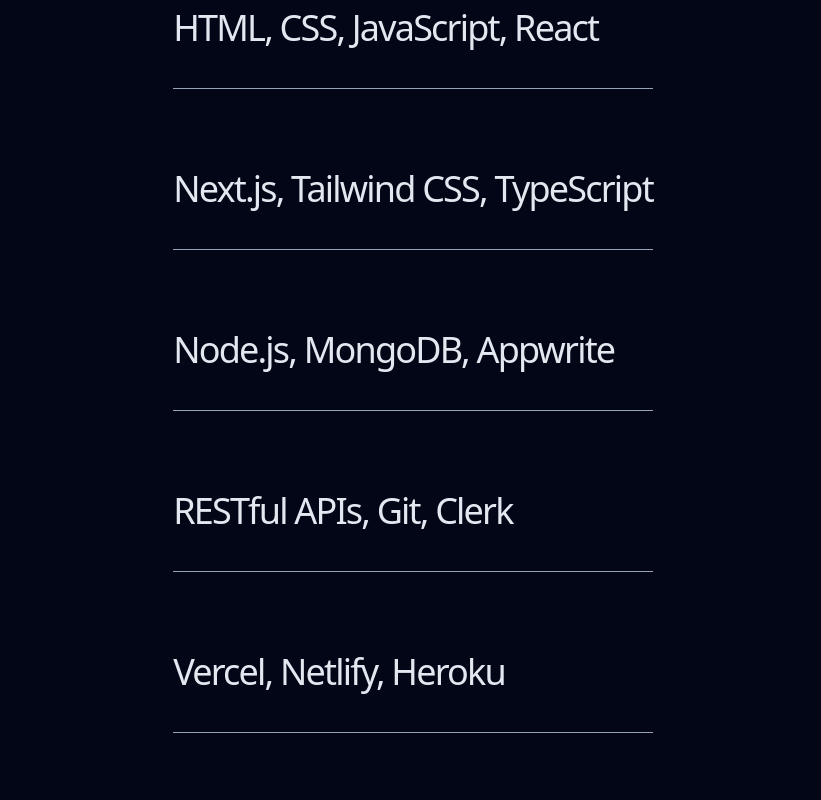
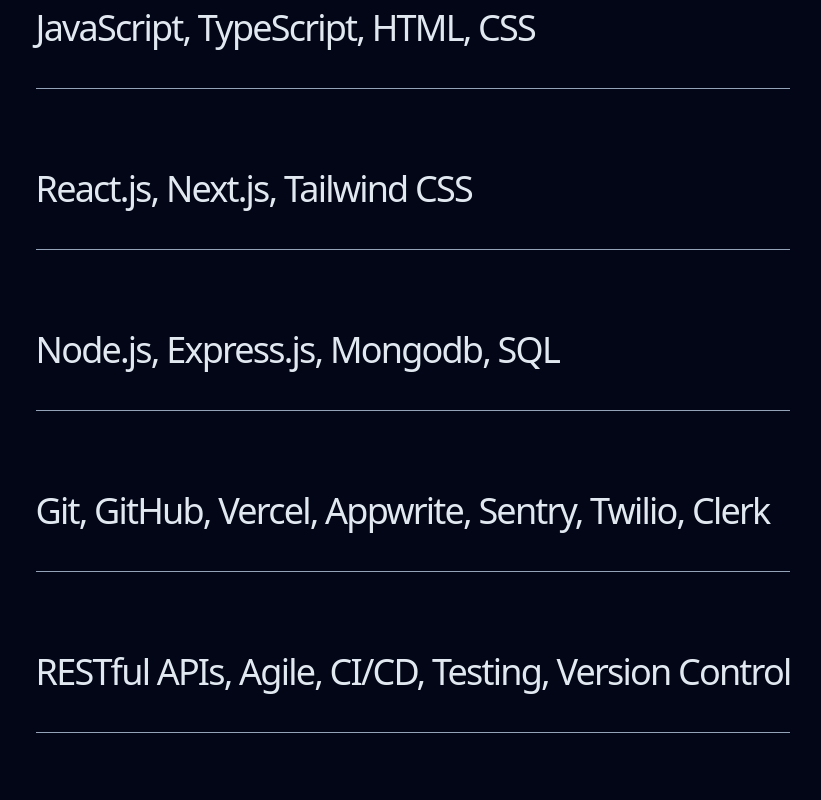
Before and after one commit to shariq2512/Shariq_portfolio, a Next.js app: page / in a window 1280 px wide. Shown: the part 1640-2440 px from the top of the page, without its empty margins (227-1048 px from the left). Built offline with nearby package versions, Linux system fonts and the light colour scheme.

Commit message:
Updated portfolio layout and improved project section

```diff
--- a/app/components/ProfileOverview.jsx
+++ b/app/components/ProfileOverview.jsx
@@ -23,7 +23,7 @@ const ProfileOverview = () => {
             />
             <h1 className="text-2xl font-bold">{PROFILE.name}</h1>
             <p className="tracking-tighter">{PROFILE.city}</p>
-            <a href="/ShariqKhan-FullStackDev.pdf"
+            <a href="/ShariqKhan_JuniorFullStackDev.pdf"
                 target="_blank"
                 rel="noopener noreferrer"
                 download
--- a/app/constants/index.js
+++ b/app/constants/index.js
@@ -1,7 +1,5 @@
 import company1 from "../../public/c1.jpeg";
 import company2 from "../../public/c2.jpeg";
-import company3 from "../../public/c3.jpeg";
-import company4 from "../../public/c4.jpeg";
 
 import bookMyEvents from "../../public/bookMyEvents.png";
 import carePulse from "../../public/logo-icon.svg";
@@ -10,7 +8,7 @@ import tenzies from "../../public/Tenzies.png";
 
 export const PROFILE = {
   name: "Shariq Khan",
-  city: "Bath, UK 🇬🇧",
+  city: "Slough, UK 🇬🇧",
   greet: "Nice to Meet you!",
 };
 
@@ -38,11 +36,11 @@ export const PROJECTS = [
 ];
 
 export const SKILLS = [
-  "HTML, CSS, JavaScript, React",
-  "Next.js, Tailwind CSS, TypeScript",
-  "Node.js, MongoDB, Appwrite",
-  "RESTful APIs, Git, Clerk",
-  "Vercel, Netlify, Heroku"
+  "JavaScript, TypeScript, HTML, CSS",
+  "React.js, Next.js, Tailwind CSS",
+  "Node.js, Express.js, Mongodb, SQL",
+  "Git, GitHub, Vercel, Appwrite, Sentry, Twilio, Clerk",
+  "RESTful APIs, Agile, CI/CD, Testing, Version Control"
 ];
 
 export const EXPERIENCES = [
@@ -57,9 +55,9 @@ export const EXPERIENCES = [
   {
     img: company2,
     year: "2019 - 2021",
-    role: "MERN Stack Developer",
-    company: "Pataran technologies",
-    description: `Contributed to the development of web applications using JavaScript, React.js, Express and Node.js. Managed databases and implemented data storage solutions using MongoDB. Worked closely with product managers to prioritize features and enhancements.`,
-    technologies: ["JavaScript", "React.js", "Node.js", "Express", "MongoDB"],
+    role: "Resolution Specialist",
+    company: "Amazon Development Center Pvt Ltd",
+    description: `Provided technical and operational support for customer service associates. Collaborated with internal product teams to resolve escalations and improve workflows. Utilized data analysis tools and internal dashboards to monitor case metrics and performance.`,
+    technologies: ["Excel", "SQL", "CRM Tools", "AWS Services", "Data Analysis"],
   },
 ];
```
Also changed, not shown: 2 other files (tests, documents, lock files or other folders).
